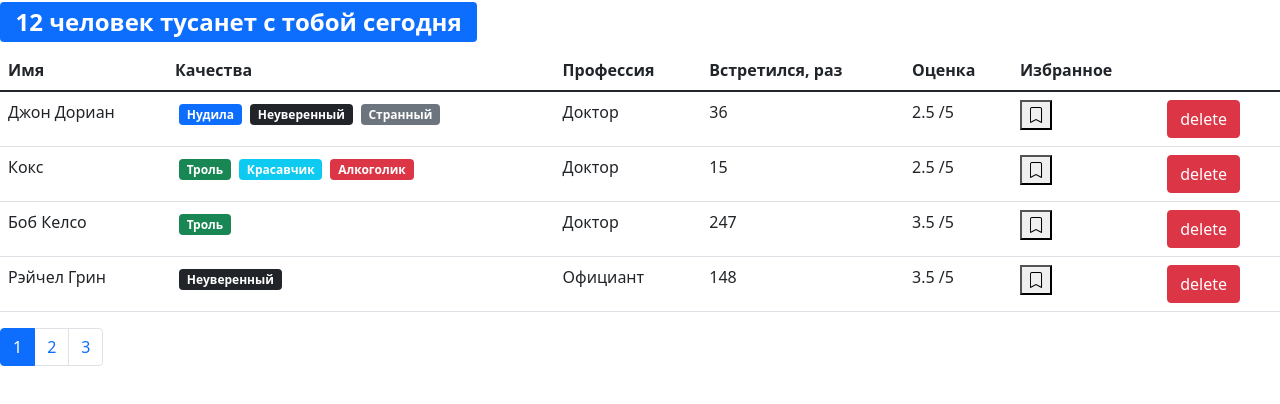
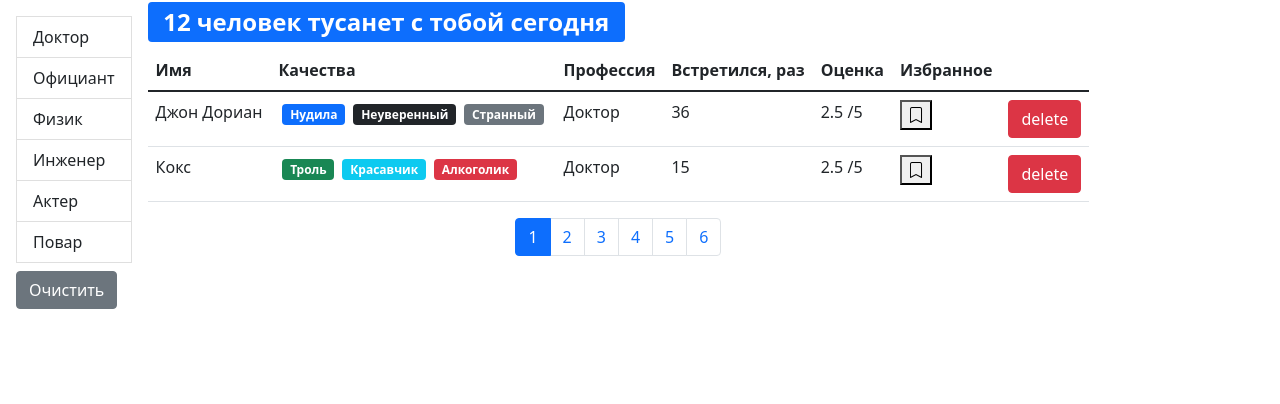
Before and after one commit to JSproger73/fast_company, a React (Create React App) app: page / in a window 1280 px wide. Shown: the top 404 px of the page. Built offline with nearby package versions, Linux system fonts and the light colour scheme.

Commit message:
develop GroupList component

```diff
--- /dev/null
+++ b/src/app/API/fake.api/professions.api.js
@@ -0,0 +1,26 @@
+export const professionsObject = {
+    doctor: { _id: "67rdca3eeb7f6fgeed471818", name: "Доктор" },
+    waiter: { _id: "67rdca3eeb7f6fgeed471820", name: "Официант" },
+    physics: { _id: "67rdca3eeb7f6fgeed471814", name: "Физик" },
+    engineer: { _id: "67rdca3eeb7f6fgeed471822", name: "Инженер" },
+    actor: { _id: "67rdca3eeb7f6fgeed471824", name: "Актер" },
+    cook: { _id: "67rdca3eeb7f6fgeed471829", name: "Повар" }
+};
+export const professions = [
+    { _id: "67rdca3eeb7f6fgeed471818", name: "Доктор" },
+    { _id: "67rdca3eeb7f6fgeed471820", name: "Официант" },
+    { _id: "67rdca3eeb7f6fgeed471814", name: "Физик" },
+    { _id: "67rdca3eeb7f6fgeed471822", name: "Инженер" },
+    { _id: "67rdca3eeb7f6fgeed471824", name: "Актер" },
+    { _id: "67rdca3eeb7f6fgeed471829", name: "Повар" }
+];
+const fetchAll = () =>
+    new Promise((resolve) => {
+        window.setTimeout(function () {
+            resolve(professions);
+        }, 2000);
+    });
+
+export default {
+    fetchAll
+};
--- a/src/app/API/fake.api/user.api.js
+++ b/src/app/API/fake.api/user.api.js
@@ -1,11 +1,4 @@
-const professions = {
-    doctor: { _id: "67rdca3eeb7f6fgeed471818", name: "Доктор" },
-    waiter: { _id: "67rdca3eeb7f6fgeed471820", name: "Официант" },
-    physics: { _id: "67rdca3eeb7f6fgeed471814", name: "Физик" },
-    engineer: { _id: "67rdca3eeb7f6fgeed471822", name: "Инженер" },
-    actor: { _id: "67rdca3eeb7f6fgeed471824", name: "Актер" },
-    cook: { _id: "67rdca3eeb7f6fgeed471829", name: "Повар" }
-};
+import { professionsObject as professions } from "./professions.api";
 const qualities = {
     tedious: {
         _id: "67rdca3eeb7f6fgeed471198",
@@ -149,6 +142,14 @@
         bookmark: false
     }
 ];
-export function fetchAll() {
-    return users;
-}
+
+const fetchAll = () =>
+    new Promise((resolve) => {
+        window.setTimeout(function () {
+            resolve(users);
+        }, 2000);
+    });
+
+export default {
+    fetchAll
+};
--- a/src/app/API/index.js
+++ b/src/app/API/index.js
@@ -1,5 +1,7 @@
-import * as users from "./fake.api/user.api";
+import users from "./fake.api/user.api";
+import professions from "./fake.api/professions.api";
 const API = {
-    users
+    users,
+    professions
 };
 export default API;
--- a/src/app/App.js
+++ b/src/app/App.js
@@ -1,10 +1,16 @@
-import React, { useState } from "react";
+import React, { useState, useEffect } from "react";
 import Users from "./components/users";
-import SearchStatus from "./components/searchStatus";
 import api from "./API";
 
 function App() {
-    const [users, setUsers] = useState(api.users.fetchAll());
+    const [users, setUsers] = useState();
+
+    useEffect(() => {
+        api.users.fetchAll().then((data) => setUsers(data));
+    }, []);
+
+    console.log(users);
+
     const handleDelete = (userId) => {
         setUsers(users.filter((user) => user._id !== userId));
     };
@@ -22,12 +28,13 @@
 
     return (
         <div>
-            <SearchStatus length={users.length} />
-            <Users
-                users={users}
-                onDelete={handleDelete}
-                onToggleBookMark={handleToggleBookMark}
-            />
+            {users && (
+                <Users
+                    users={users}
+                    onDelete={handleDelete}
+                    onToggleBookMark={handleToggleBookMark}
+                />
+            )}
         </div>
     );
 }
--- a/src/app/components/bookmark.jsx
+++ b/src/app/components/bookmark.jsx
@@ -2,7 +2,6 @@
 import PropTypes from "prop-types";
 
 const BookMark = ({ status, ...rest }) => {
-    console.log(status);
     return (
         <button {...rest}>
             <i
--- /dev/null
+++ b/src/app/components/groupList.jsx
@@ -0,0 +1,56 @@
+import React from "react";
+import PropTypes from "prop-types";
+
+function GroupList({
+    items,
+    valueProperty,
+    contentProperty,
+    onItemSelect,
+    selectedItem
+}) {
+    if (Array.isArray(items)) {
+        return items.map((item) => (
+            <li
+                className={
+                    "list-group-item" + (item === selectedItem ? " active" : "")
+                }
+                key={item[valueProperty]}
+                onClick={() => onItemSelect(item)}
+                role="button"
+            >
+                {item[contentProperty]}
+            </li>
+        ));
+    } else {
+        return (
+            <ul className="list-group">
+                {Object.keys(items).map((item) => (
+                    <li
+                        key={items[item][valueProperty]}
+                        className={
+                            "list-group-item" +
+                            (items[item] === selectedItem ? " active" : "")
+                        }
+                        onClick={() => onItemSelect(items[item])}
+                        role="button"
+                    >
+                        {items[item][contentProperty]}
+                    </li>
+                ))}
+            </ul>
+        );
+    }
+}
+GroupList.defaultProps = {
+    valueProperty: "_id",
+    contentProperty: "name"
+};
+GroupList.propTypes = {
+    items: PropTypes.oneOfType([PropTypes.object, PropTypes.array]),
+    valueProperty: PropTypes.string.isRequired,
+    contentProperty: PropTypes.string.isRequired,
+    onItemSelect: PropTypes.func,
+    selectedItem: PropTypes.object
+};
+
+export default GroupList;
--- a/src/app/components/user.jsx
+++ b/src/app/components/user.jsx
@@ -19,12 +19,7 @@
             <td>{name}</td>
             <td>
                 {qualities.map((item) => (
-                    <Qualitie
-                        color={item.color}
-                        name={item.name}
-                        id={item._id}
-                        key={item._id}
-                    />
+                    <Qualitie {...item} key={item._id} />
                 ))}
             </td>
             <td>{profession.name}</td>
--- a/src/app/components/users.jsx
+++ b/src/app/components/users.jsx
@@ -1,23 +1,72 @@
-import React, { useState } from "react";
+import React, { useState, useEffect } from "react";
+import PropTypes from "prop-types";
+
 import User from "./user";
 import Pagination from "./pagination";
 import { paginate } from "../utils/paginate";
-import PropTypes from "prop-types";
+import api from "../API";
+import GroupList from "./groupList";
+import SearchStatus from "./searchStatus";
 
-const Users = ({ users, ...rest }) => {
-    const count = users.length;
-    const pageSize = 4;
+const Users = ({ users: allUsers, ...rest }) => {
     const [currentPage, setCurrentPage] = useState(1);
+    const [professions, setProfessions] = useState();
+    const [selectedProf, setSelectedProf] = useState();
+
+    const pageSize = 2;
+    useEffect(() => {
+        api.professions.fetchAll().then((data) => setProfessions(data));
+    }, []);
+
+    console.log("professions", professions);
+
+    useEffect(() => {
+        setCurrentPage(1);
+    }, [selectedProf]);
+
+    console.log("setCurrentPage", currentPage);
+    console.log("setCurrentPage", selectedProf);
+
+    const handleProfessionSelect = (item) => {
+        setSelectedProf(item);
+    };
+
     const handlePageChange = (padeIndex) => {
-        console.log(`Page ${padeIndex}`);
         setCurrentPage(padeIndex);
     };
 
-    const userCrop = paginate(users, currentPage, pageSize);
+    const filteredUsers = selectedProf
+        ? allUsers.filter((user) => user.profession._id === selectedProf._id)
+        : allUsers;
+
+    const count = filteredUsers.length;
+
+    const userCrop = paginate(filteredUsers, currentPage, pageSize);
+
+    const clearFilter = () => {
+        setSelectedProf();
+    };
 
     return (
-        <>
-            {users.length > 0 && (
+        <div className="d-flex">
+            {professions && (
+                <div className="f-flex flex-column flex-shrink-0 p-3">
+                    <GroupList
+                        selectedItem={selectedProf}
+                        items={professions}
+                        onItemSelect={handleProfessionSelect}
+                    />
+                    <button
+                        className="btn btn-secondary mt-2"
+                        onClick={clearFilter}
+                    >
+                        {""} Очистить
+                    </button>
+                </div>
+            )}
+            <div className="d-flex flex-column">
+                <SearchStatus length={count} />
+                {count > 0 && (
                     <table className="table">
                         <thead>
                             <tr>
@@ -37,19 +86,21 @@
                         </tbody>
                     </table>
                 )}
+                <div className="d-flex justify-content-center">
                     <Pagination
                         itemsCount={count}
                         pageSize={pageSize}
                         onPageChange={handlePageChange}
                         currentPage={currentPage}
                     />
-        </>
+                </div>
+            </div>
+        </div>
     );
 };
 
 Users.propTypes = {
-    users: PropTypes.array.isRequired,
-    rest: PropTypes.func.isRequired
+    users: PropTypes.array
 };
 
 export default Users;
```
Also changed, not shown: .eslintrc.js. Lines whose indentation alone changed are shown as unchanged.
